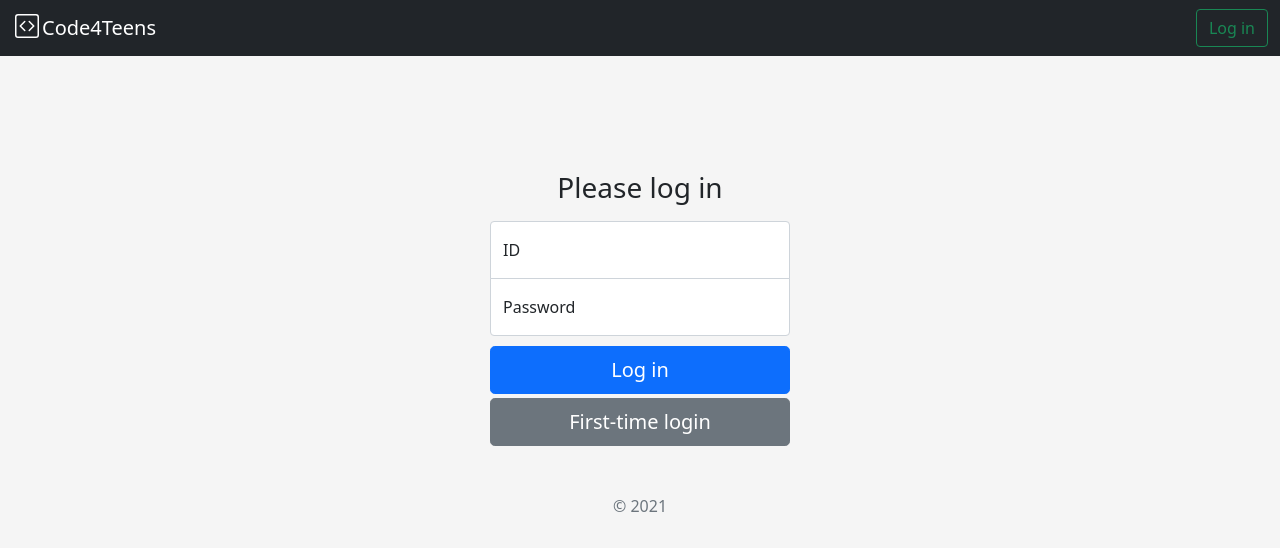
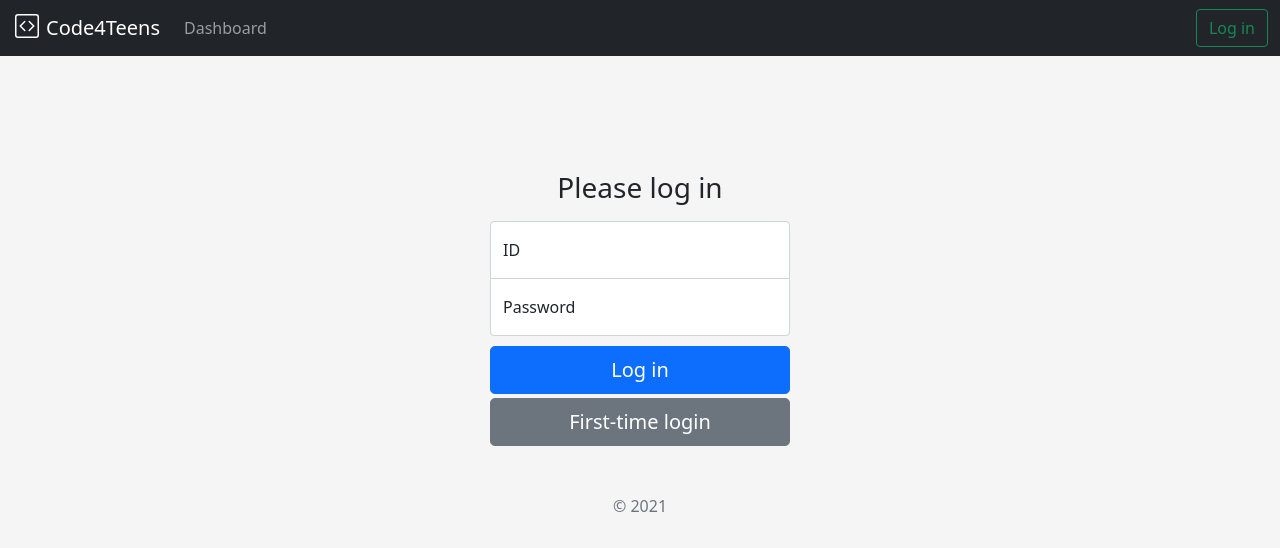
Before and after one commit to code4teens/c4t-web-app, a Flask app: page /login in a window 1280 px wide. Shown: the top 548 px of the page. Run offline with Flask 2, Linux system fonts and the light colour scheme.

Commit message:
chore: fix navbar margin & padding, and active state

```diff
--- a/templates/base.html
+++ b/templates/base.html
@@ -5,12 +5,12 @@
   <meta charset="utf-8">
   <meta name="viewport" content="width=device-width, initial-scale=1">
   {% block description %}{% endblock %}
-  <meta name="author" content="Hans Hazairi">
+  <meta name="author" content="Code4Teens">
   <title>C4T - {% block title %}{% endblock %}</title>
   <link href="https://cdn.jsdelivr.net/npm/bootstrap@5.1.3/dist/css/bootstrap.min.css" rel="stylesheet"
     integrity="sha384-1BmE4kWBq78iYhFldvKuhfTAU6auU8tT94WrHftjDbrCEXSU1oBoqyl2QvZ6jIW3" crossorigin="anonymous">
   <link href="/static/base.css" rel="stylesheet">
-  {% block style %}{%endblock %}
+  {% block style %}{% endblock %}
 </head>
 
 <body>
@@ -19,41 +19,34 @@
       <div class="container-fluid">
         <a class="navbar-brand" href="/">
           <img src="/static/code-square.svg" alt="" width="30" height="24"
-            class="d-inline-block align-text-top">Code4Teens</a>
+            class="d-inline-block align-text-top me-1">Code4Teens
+        </a>
         <button class="navbar-toggler" type="button" data-bs-toggle="collapse" data-bs-target="#navbarItems">
           <span class="navbar-toggler-icon"></span>
         </button>
         <div class="collapse navbar-collapse" id="navbarItems">
-          <ul class="navbar-nav me-auto mb-2 mb-sm-0">
+          <div class="navbar-nav me-auto">
+            <a class="nav-link{{ ' active' if active_page == 'dashboard' else '' }}" href="/dashboard">Dashboard</a>
+          </div>
+          <div class="navbar-nav">
             {% if current_user.is_authenticated %}
-            <li class="nav-item">
-              <a class="nav-link" href="/dashboard">Dashboard</a>
-            </li>
-            {% endif %}
-          </ul>
-          {% if current_user.is_authenticated %}
-          <li class="nav-item">
-            <a class="nav-link d-inline-block align-text-top" style='color: whitesmoke;'
-              href="/profile/{{ current_user.id }}">{{current_user.name}}</a>
-          </li>
-          {% endif %}
-          <ul class="navbar-nav navbar-right mb-2 mb-sm-0">
-            {% if current_user.is_authenticated %}
+            <a class="nav-link pb-3 pe-sm-3 pb-sm-2{{ ' active' if active_page == 'profile' else '' }}"
+              href="/profile/{{ current_user.id }}">{{ current_user.name }}</a>
             <a href="/logout">
               <button class="btn btn-outline-danger form-control" type="button">Log out</button>
             </a>
             {% else %}
-            <ul class="navbar-nav me-auto mb-2 mb-sm-0">
-              <a href="/login">
-                <button class="btn btn-outline-success form-control" type="button">Log in</button>
-              </a>
-            </ul>
+            <a href="/login">
+              <button class="btn btn-outline-success form-control" type="button">Log in</button>
+            </a>
             {% endif %}
-          </ul>
+          </div>
         </div>
       </div>
     </nav>
-    <div id="content">{% block content %}{% endblock %}</div>
+    <div id="content">
+      {% block content %}{% endblock %}
+    </div>
     <div id="footer">
       {% block footer %}{% endblock %}
     </div>
--- a/templates/dashboard.html
+++ b/templates/dashboard.html
@@ -1,4 +1,5 @@
 {% extends 'base.html' %}
+{% set active_page = 'dashboard' %}
 {% block style %}
 <link href="/static/dashboard.css" rel="stylesheet">
 {% endblock %}
--- a/user/templates/user/profile.html
+++ b/user/templates/user/profile.html
@@ -1,4 +1,5 @@
-{% extends "base.html" %}
+{% extends 'base.html' %}
+{% set active_page = 'profile' %}
 {% block description %}
 <meta name="description" content="Check out {{ user.display_name }}'s profile">
 {% endblock %}
```
